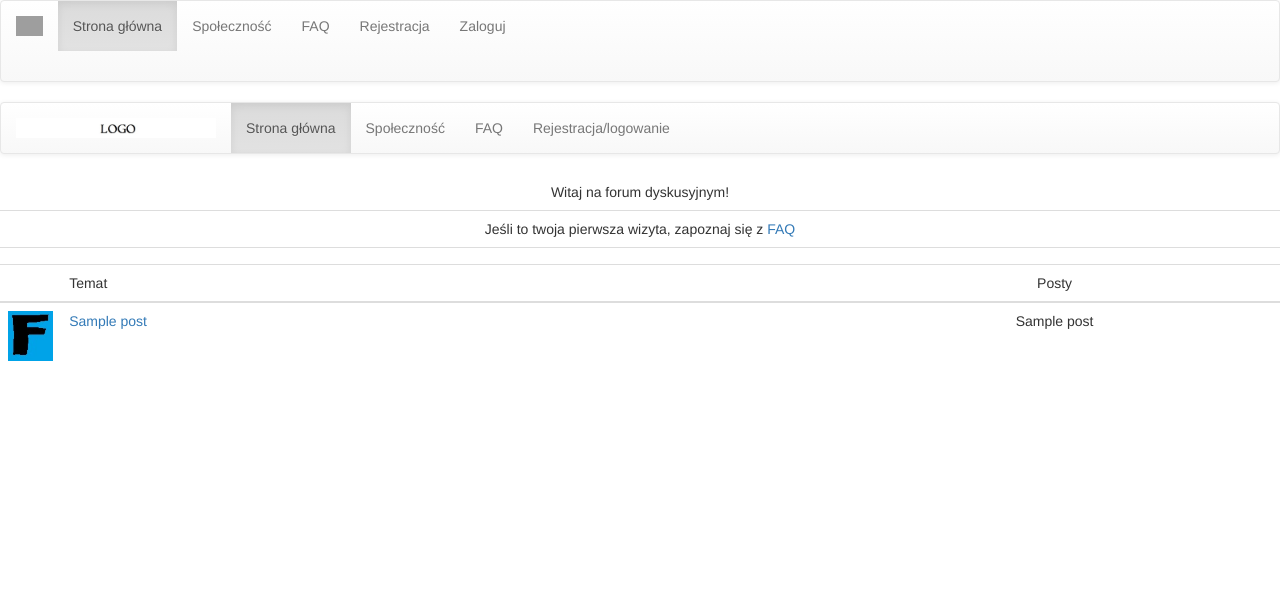
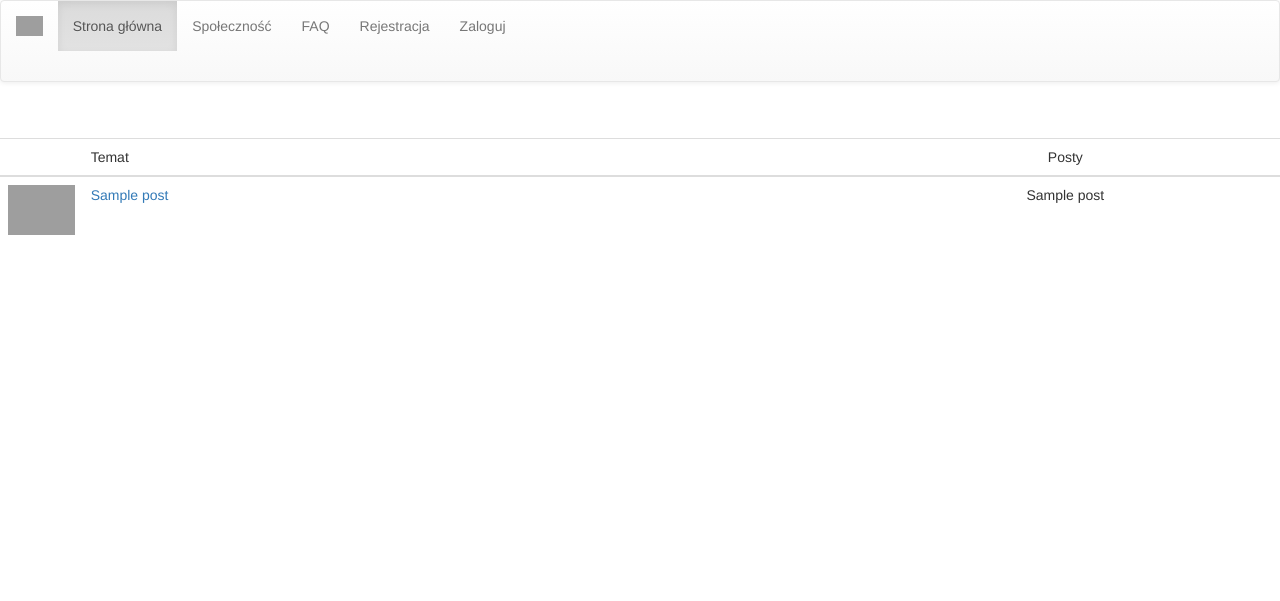
Before and after one commit to jgimza/PHP-Silex---forum, a PHP site: template templates/topic/index.html.twig in a window 1280 px wide. Shown: the top 601 px of the page. Run offline with PHP 8.4, Linux system fonts and the light colour scheme; the template is opened without the code that fills it: most values are stand-ins (such as "Sample title", 1, 10 or a date in 2020); some libraries are stand-ins or nearby versions; grey boxes are pictures that could not be loaded.

Commit message:
Add files via upload

```diff
--- a/templates/topic/index.html.twig
+++ b/templates/topic/index.html.twig
@@ -1,33 +1,12 @@
 {% extends 'base.html.twig' %}
 
 {% block body %}
-    <nav class="navbar navbar-default">
-        <div class="container-fluid">
-            <div class="navbar-header">
-                <a href="{{ url('homepage') }}">
-                    <img src="{{ asset('images/logo.jpg') }}" alt="Logo" class="navbar-brand"></img>
-                </a>
-            </div>
-            <ul class="nav navbar-nav">
-                <li class="active"><a href="{{ url('homepage') }}">Strona główna</a></li>
-                <li><a href="{{ url('community_index') }}">Społeczność</a></li>
-                <li><a href="{{ url('faq_index') }}">FAQ</a></li>
-                <li><a href="#">Rejestracja/logowanie</a></li>
-            </ul>
-        </div>
-    </nav>
-
     <table class="table">
         <thead>
-        <tr id="tr1">
-            <td colspan="5">Witaj na forum dyskusyjnym!</td>
-        </tr>
-        <tr id="tr2">
-            <td colspan="5">Jeśli to twoja pierwsza wizyta, zapoznaj się z <a href="{{ url('faq_index') }}">FAQ</a></td>
-        </tr>
+        <tr><h1 style="margin-top:40px; text-align:center; margin-bottom:20px;">{{ section.0.name }}</h1></tr>
         </thead>
 
-        <tbody>
+        <tbody style="border-top:hidden;">
         <tr>
             <td id="tdheader" colspan="5"></td>
         </tr>
@@ -39,20 +18,26 @@
         </tbody>
         <tbody>
 
-
-    {% for row in posts %}
+        {% for row in posts %}
         <tr align="center">
-            <td class="td"><img src="{{ asset('images/tdlogo.jpg') }}" alt="Logo"></td>
+            <td class="td"><img src="{{ asset('images/tdlogo.png') }}" alt="Logo"></td>
             <td align="left" class="td"><a href="{{ url('topic_view', {'slug': row.idForumSection, 'id': row.idForumTopic}) }}"
                                            title="{{ row.nameTopic }}">{{  row.nameTopic  }}</td>
 
             <td class="td">{{ row.post }}</td>
+            {% if is_granted('IS_AUTHENTICATED_FULLY') %}
+            <td><a href="{{ url('topic_edit', {'id': row.idForumTopic, 'slug': slug}) }}" class="btn btn-default"><em class="glyphicon glyphicon-pencil"></em></a></td>
+            <td><a href="{{ url('topic_delete', {'id': row.idForumTopic, 'slug': slug}) }}" class="btn btn-default"><em class="glyphicon glyphicon-trash"></em></a></td>
+            {% else %}
+            {% endif %}
 
         </tr>
     {% endfor %}
         </tbody>
     </table>
-
-
+    {% if is_granted('IS_AUTHENTICATED_FULLY') %}
+    <button class="buttoncss"><a class="buttoncsstext" href={{ url('topic_add', {'slug': slug}) }}>{{ 'Dodaj temat'|trans }}</a></button>
+    {% else %}
+    {% endif %}
 
 {% endblock %}
```
Also changed, not shown: templates/topic/add.html.twig (added, +11 -0 lines), templates/topic/edit.html.twig (added, +11 -0 lines), templates/topic/view.html.twig (+3 -19 lines).
